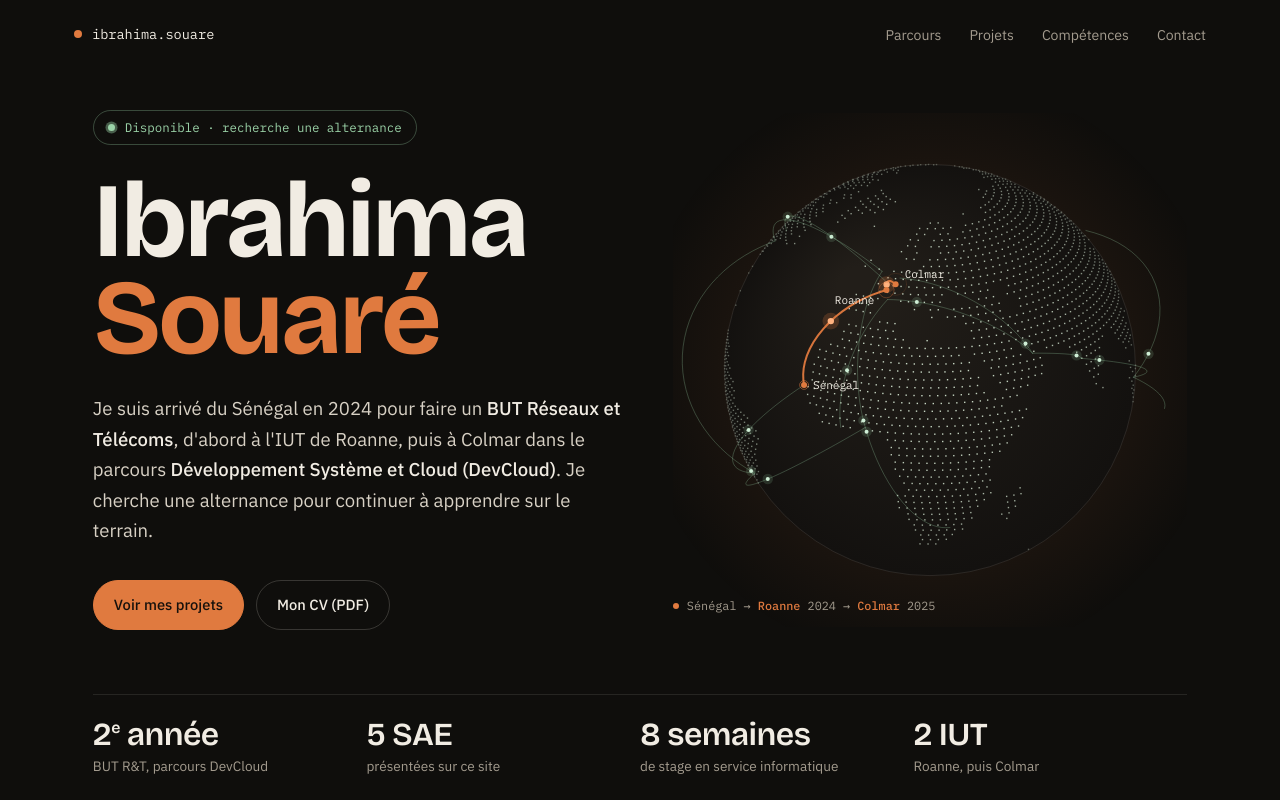
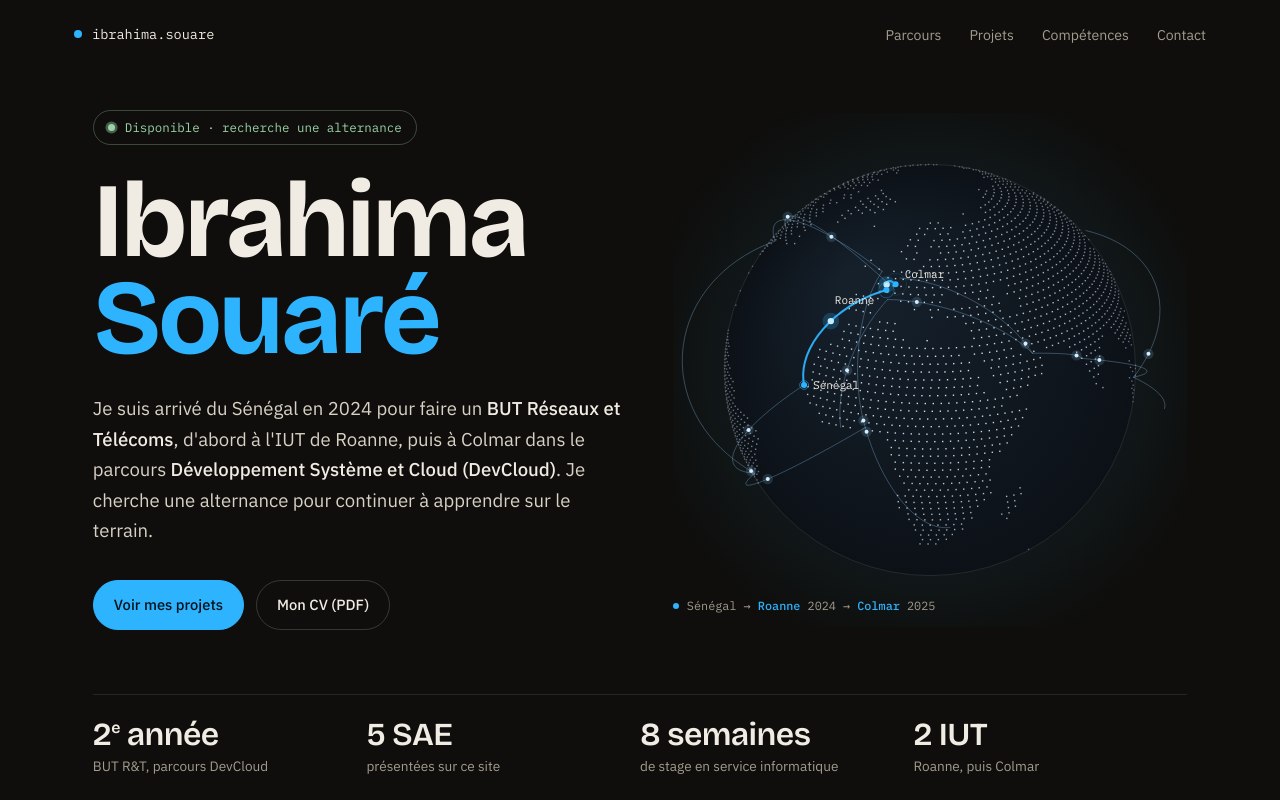
Before and after one commit to souare-ibrahima-rt/souare-ibrahima-rt.github.io, a plain HTML site: page index.html in a window 1280 px wide. Shown: the top 800 px of the page. Drawn offline with Linux system fonts and the light colour scheme; animation ran at ten frames a second.

Commit message:
Accent bleu électrique à la place de l'orange
Globe, boutons, liens, titres d'accent et page de confidentialité.

Co-Authored-By: Claude Opus 5.5 <noreply@anthropic.com>
Claude-Session: https://claude.ai/code/session_013dhxAvaAesCPcB7J4woRKc

```diff
--- a/assets/css/style.css
+++ b/assets/css/style.css
@@ -19,8 +19,8 @@
   --text:#f1ece3;        /* crème */
   --muted:#a39b8e;
   --faint:#6f685e;
-  --accent:#e07a3f;      /* ocre / terre */
-  --accent-soft:rgba(224,122,63,.14);
+  --accent:#2eb4ff;      /* bleu électrique (réseaux, télécoms) */
+  --accent-soft:rgba(46,180,255,.14);
   --signal:#9bd3a8;      /* vert pâle : points du globe, statut */
   --radius:14px;
   --display:"Bricolage Grotesque",ui-sans-serif,system-ui,sans-serif;
@@ -55,8 +55,8 @@ a{color:inherit}
 /* ---------- Boutons ---------- */
 .btn{display:inline-flex;align-items:center;gap:10px;padding:12px 20px;border-radius:999px;font-size:.92rem;font-weight:500;text-decoration:none;border:1px solid var(--line-2);color:var(--text);transition:transform .2s,background .2s,border-color .2s,color .2s;cursor:pointer;background:none;font-family:inherit}
 .btn:hover{border-color:var(--text);transform:translateY(-2px)}
-.btn-main{background:var(--accent);border-color:var(--accent);color:#16110c}
-.btn-main:hover{background:#ec8a51;border-color:#ec8a51}
+.btn-main{background:var(--accent);border-color:var(--accent);color:#04121c}
+.btn-main:hover{background:#63c8ff;border-color:#63c8ff}
 .btn svg{width:16px;height:16px}
 
 /* ---------- Accueil ---------- */
--- a/assets/js/globe.js
+++ b/assets/js/globe.js
@@ -1,7 +1,7 @@
 /* ==========================================================
    Globe 3D en points, dessiné en Canvas 2D (aucune bibliothèque).
    Projection orthographique + arcs en grand cercle + paquets animés.
-   L'arc orange suit le vrai parcours : Sénégal -> Roanne -> Colmar.
+   L'arc bleu suit le vrai parcours : Sénégal -> Roanne -> Colmar.
    ========================================================== */
 (function () {
   const canvas = document.getElementById('globe');
@@ -83,11 +83,11 @@
     ctx.clearRect(0, 0, W, H);
     // halo
     const g = ctx.createRadialGradient(cx, cy, R * 0.6, cx, cy, R * 1.45);
-    g.addColorStop(0, 'rgba(224,122,63,0.10)'); g.addColorStop(1, 'rgba(224,122,63,0)');
+    g.addColorStop(0, 'rgba(46,180,255,0.10)'); g.addColorStop(1, 'rgba(46,180,255,0)');
     ctx.fillStyle = g; ctx.fillRect(0, 0, W, H);
     // sphère
     const s = ctx.createRadialGradient(cx - R * 0.35, cy - R * 0.4, R * 0.1, cx, cy, R);
-    s.addColorStop(0, '#221e19'); s.addColorStop(1, '#13110f');
+    s.addColorStop(0, '#15202b'); s.addColorStop(1, '#0c1117');
     ctx.beginPath(); ctx.arc(cx, cy, R, 0, Math.PI * 2); ctx.fillStyle = s; ctx.fill();
     ctx.lineWidth = 1 * dpr; ctx.strokeStyle = 'rgba(241,236,227,0.10)'; ctx.stroke();
 
@@ -98,7 +98,7 @@
       const v = project(tmp, tmp2);
       if (v[2] <= 0) continue;
       ctx.globalAlpha = 0.3 + 0.7 * v[2];
-      ctx.fillStyle = '#c9d9c6';
+      ctx.fillStyle = '#cfe2f0';
       ctx.fillRect(v[0] - size / 2, v[1] - size / 2, size, size);
     }
     ctx.globalAlpha = 1;
@@ -113,7 +113,7 @@
         if (shown(v)) { pen ? ctx.lineTo(v[0], v[1]) : ctx.moveTo(v[0], v[1]); pen = true; } else pen = false;
       }
       ctx.lineWidth = (arc.main ? 2 : 1) * dpr;
-      ctx.strokeStyle = arc.main ? 'rgba(224,122,63,0.95)' : 'rgba(155,211,168,0.28)';
+      ctx.strokeStyle = arc.main ? 'rgba(46,180,255,0.95)' : 'rgba(150,210,255,0.30)';
       ctx.stroke();
       // paquet qui circule
       const t = ((time * arc.speed + (arc.off || 0)) % 1 + 1) % 1;
@@ -123,9 +123,9 @@
       if (shown(v)) {
         const r = (arc.main ? 3.2 : 2) * dpr;
         ctx.beginPath(); ctx.arc(v[0], v[1], r * 2.6, 0, Math.PI * 2);
-        ctx.fillStyle = arc.main ? 'rgba(224,122,63,0.22)' : 'rgba(155,211,168,0.16)'; ctx.fill();
+        ctx.fillStyle = arc.main ? 'rgba(46,180,255,0.22)' : 'rgba(150,210,255,0.16)'; ctx.fill();
         ctx.beginPath(); ctx.arc(v[0], v[1], r, 0, Math.PI * 2);
-        ctx.fillStyle = arc.main ? '#ffb27f' : '#cfeed6'; ctx.fill();
+        ctx.fillStyle = arc.main ? '#c4ecff' : '#d6efff'; ctx.fill();
       }
     }
 
@@ -136,8 +136,8 @@
       if (v[2] <= 0.05) return;
       const pulse = (time * 0.6 + i * 0.33) % 1;
       ctx.beginPath(); ctx.arc(v[0], v[1], (3 + pulse * 10) * dpr, 0, Math.PI * 2);
-      ctx.strokeStyle = `rgba(224,122,63,${0.6 * (1 - pulse)})`; ctx.lineWidth = 1 * dpr; ctx.stroke();
-      ctx.beginPath(); ctx.arc(v[0], v[1], 3 * dpr, 0, Math.PI * 2); ctx.fillStyle = '#e07a3f'; ctx.fill();
+      ctx.strokeStyle = `rgba(46,180,255,${0.6 * (1 - pulse)})`; ctx.lineWidth = 1 * dpr; ctx.stroke();
+      ctx.beginPath(); ctx.arc(v[0], v[1], 3 * dpr, 0, Math.PI * 2); ctx.fillStyle = '#2eb4ff'; ctx.fill();
       ctx.globalAlpha = Math.min(1, v[2] * 2.5);
       ctx.fillStyle = '#f1ece3';
       // Roanne et Colmar sont proches : on décale les étiquettes
```
Also changed, not shown: confidentialite.html (+3 -3 lines).
